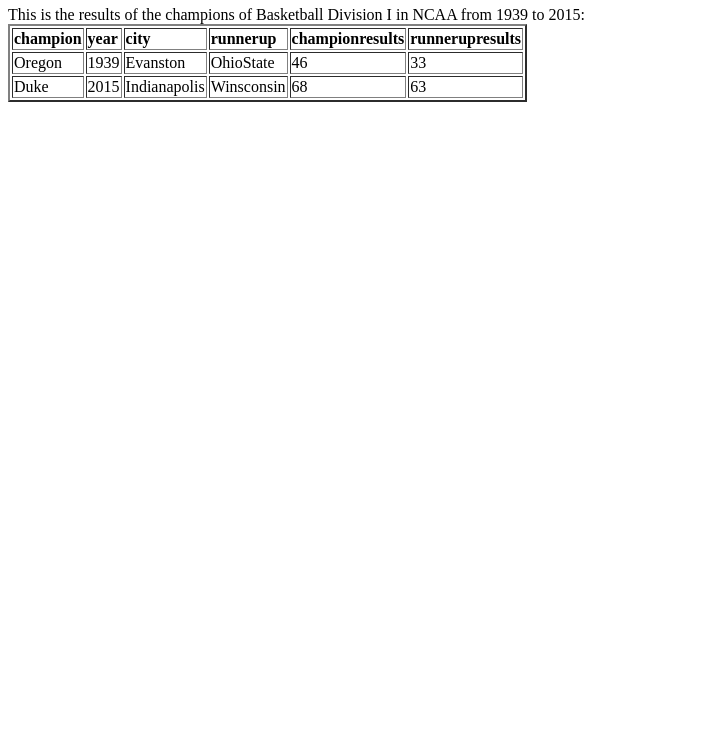
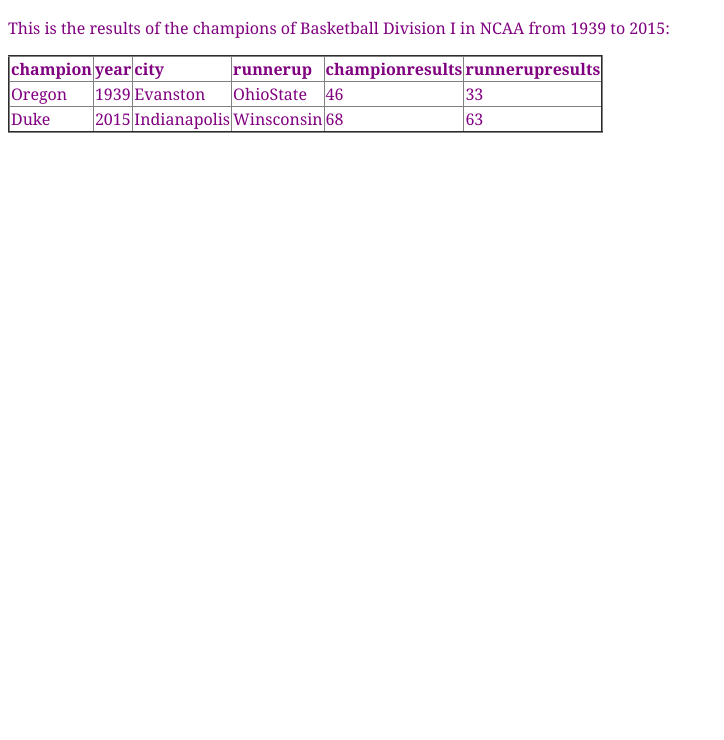
Before and after one commit to SOS-2016-06/sos-2016-06, a website: page static/ncaabasketball.html in a window 1280 px wide. Shown: the part 60-800 px from the top of the page, without its empty margins (0-724 px from the left). Drawn offline with Linux system fonts and the light colour scheme.

Commit message:
Commit for comments

```diff
--- a/static/ncaabasketball.html
+++ b/static/ncaabasketball.html
@@ -1 +1,24 @@
-<html><head><h1>Champions of Basketball Division I in NCAA</h1></head><body><table border='2px'>This is the results of the champions of Basketball Division I in NCAA from 1939 to 2015:<tr><td><strong>champion</strong></td><td><strong>year</strong></td><td><strong>city</strong></td><td><strong>runnerup</strong></td><td><strong>championresults</strong></td><td><strong>runnerupresults</strong></td></tr><tr><td>Oregon</td><td>1939</td><td>Evanston</td><td>OhioState</td><td>46</td><td>33</td></tr><tr><td>Duke</td><td>2015</td><td>Indianapolis</td><td>Winsconsin</td><td>68</td><td>63</td></tr></table></body></html>
+<html><head><h1><style type="text/css">
+  body {
+    font-family: Georgia, "Times New Roman",
+          Times, serif;
+    color: purple}
+    h1 {
+    font-family: Times New Roman, Times, Serif}
+          table {
+  border-collapse: collapse;
+  }
+  </style>Champions of Basketball Division I in NCAA</p></h1></head>
+  <body><table border='2px'>This is the results of the champions of Basketball Division I in NCAA from 1939 to 2015:
+  </p>
+    <tr>
+    <td><strong>champion</strong></td>
+    <td><strong>year</strong></td>
+    <td><strong>city</strong></td>
+    <td><strong>runnerup</strong></td>
+    <td><strong>championresults</strong></td>
+    <td><strong>runnerupresults</strong></td></tr><tr>
+      <td>Oregon</td><td>1939</td><td>Evanston</td>
+      <td>OhioState</td><td>46</td><td>33</td></tr>
+      <tr><td>Duke</td><td>2015</td><td>Indianapolis</td>
+        <td>Winsconsin</td><td>68</td><td>63</td></tr></table></body></html>
```
